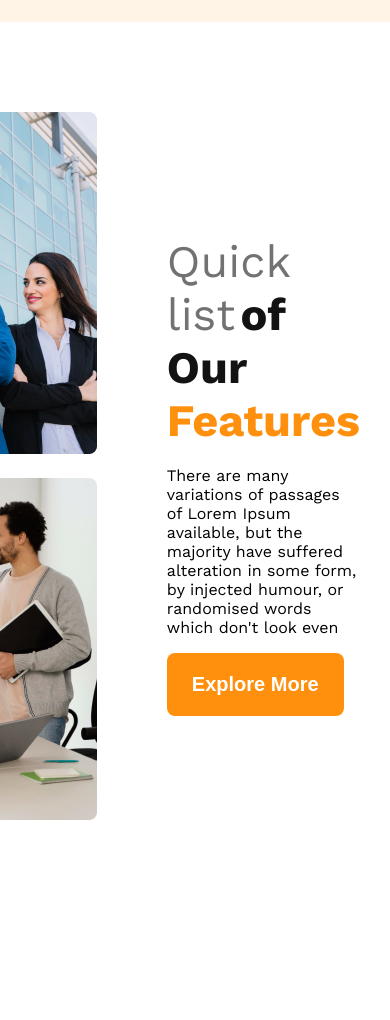
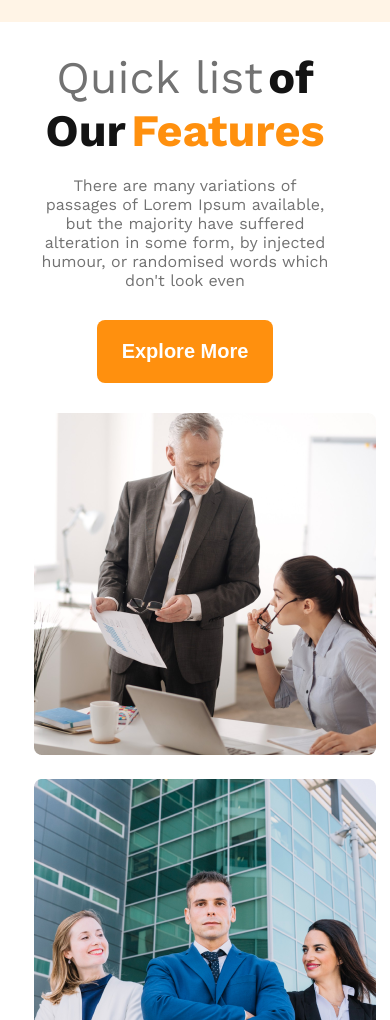
Before and after one commit to Shahriar-Tonmoy/G3-Architects, a plain HTML site: page index.html in a window 390 px wide. Shown: the part 928-1948 px from the top of the page. Before the commit the page ends 1748 px from the top, so only its background shows below. Drawn offline with nearby package versions, Linux system fonts and the light colour scheme.

Commit message:
teams section partially responsive

```diff
--- a/styles.css
+++ b/styles.css
@@ -96,7 +96,6 @@ nav a {
   padding-right: 70px;
   padding-left: 70px;
 }
-
 .quick-list {
   color: #727272;
   font-size: 45px;
@@ -112,10 +111,16 @@ nav a {
   font-size: 45px;
   font-weight: 700;
 }
+.teams-description {
+  color: #727272;
+  font-size: 16px;
+  font-weight: 400;
+  margin-bottom: 30px;
+}
 
 /* Responsive media queries */
 /* small devices */
-@media screen and (min-width: 281px) and (max-width: 576px) {
+@media screen and (max-width: 576px) {
   /* header responsive styles */
   .header {
     padding: 20px;
@@ -144,6 +149,22 @@ nav a {
   .banner-content {
     width: fit-content;
   }
+
+  /* main responsive styles */
+  .teams-container{
+    flex-direction: column-reverse;
+    padding: 10px;
+  }
+  .teams-images{
+    grid-template-columns: 1fr;
+  }
+  .teams-content{
+    margin-bottom: 30px;
+    padding-left: 30px ;
+    text-align: center;
+  }
+
+
 }
 /* Medium devices */
 @media screen and (min-width: 577px) and (max-width: 992px) {
@@ -158,4 +179,11 @@ nav a {
     flex-wrap: nowrap;
     justify-content: space-evenly;
   }
+  .teams-container{
+    flex-direction: column-reverse;
+  }
+  .teams-content{
+    text-align: center;
+    padding: 0;
+  }
 }
```
